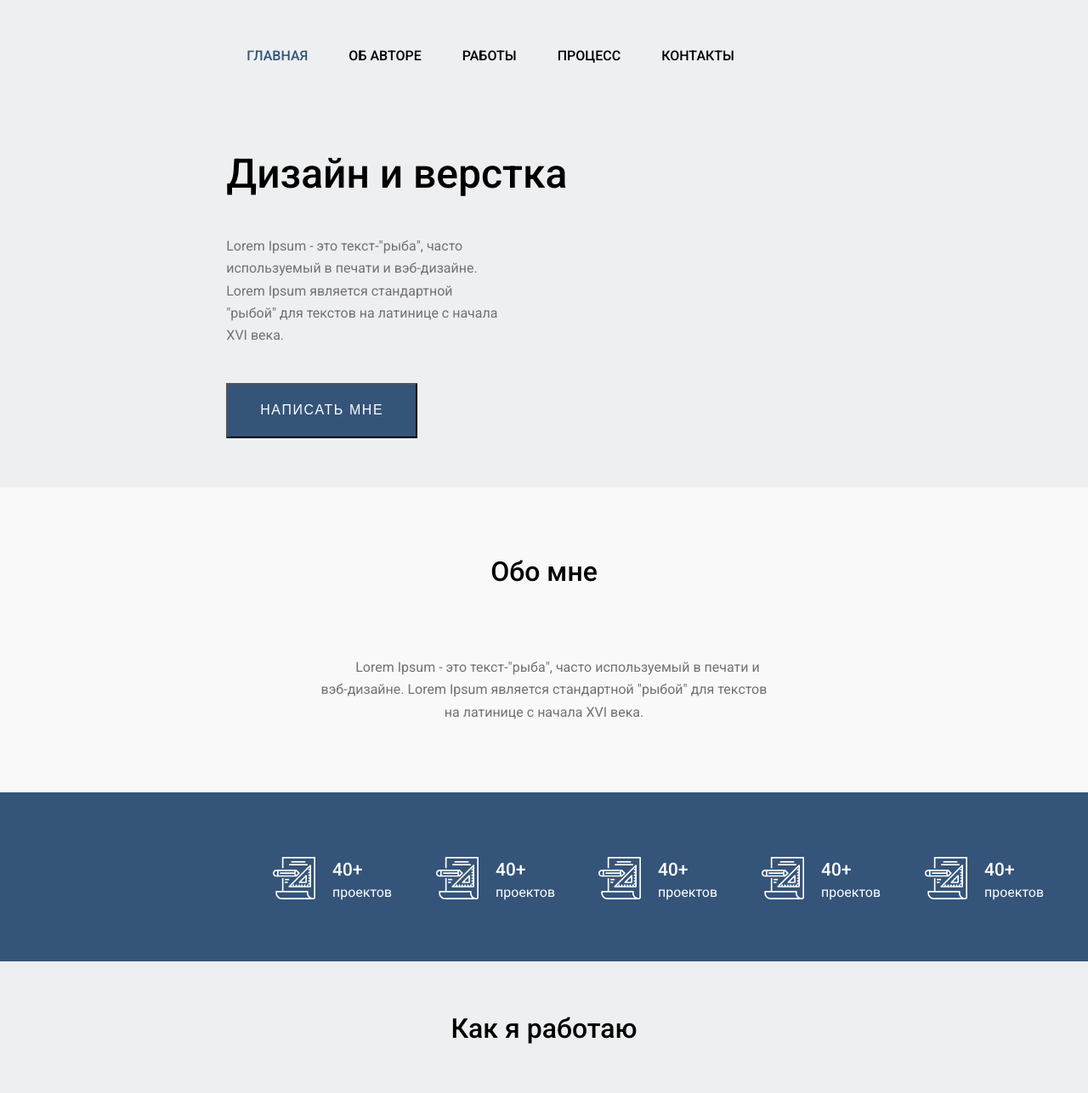
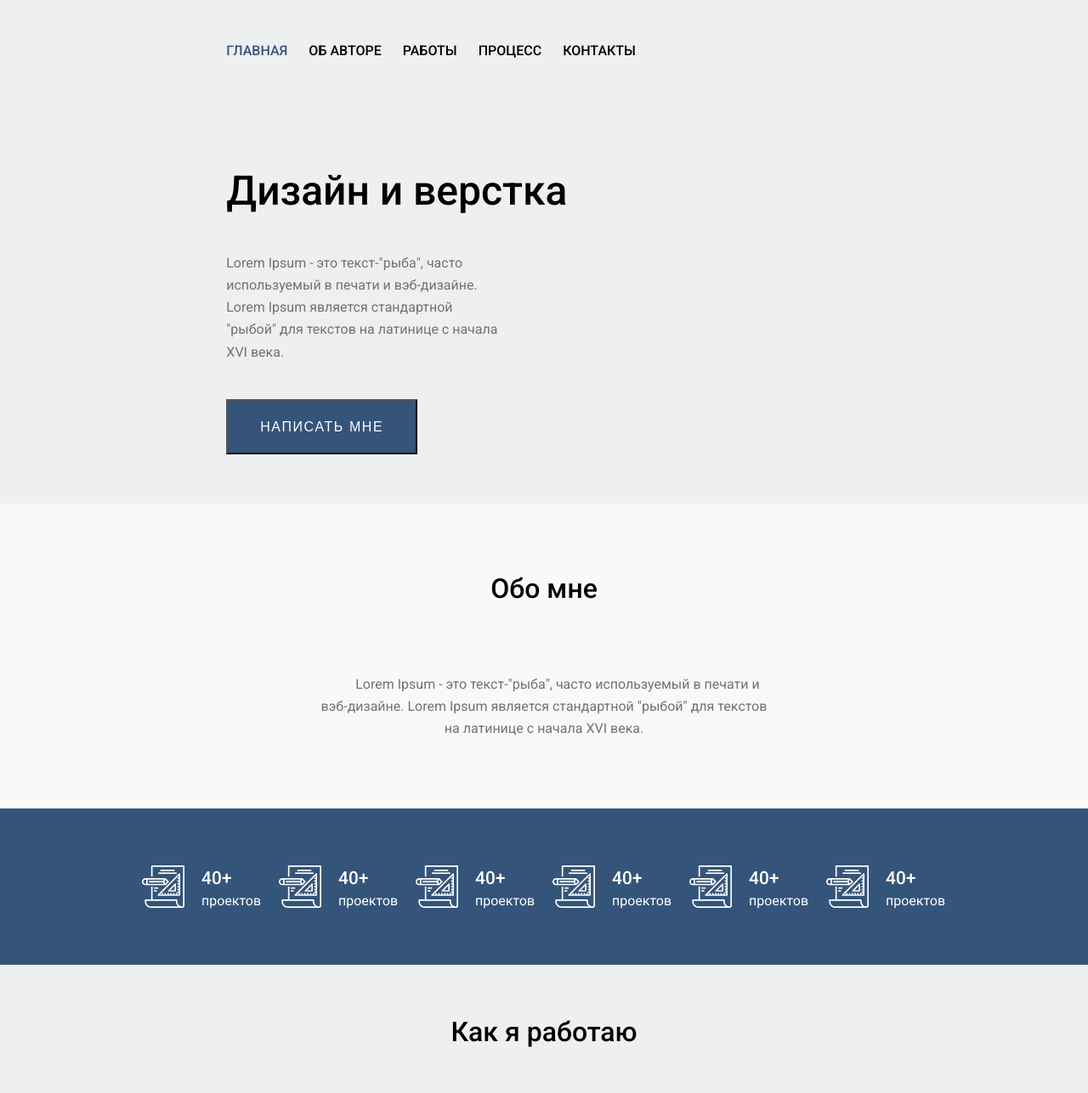
Before and after one commit to KaterynaFastovets/Simple-Site-2, a plain HTML site: page index.html in a window 1280 px wide. Shown: the top 1287 px of the page at 85% size. Drawn offline with Linux system fonts and the light colour scheme.

Commit message:
add to styles

```diff
--- a/css/styles.css
+++ b/css/styles.css
@@ -24,15 +24,11 @@ body {
   font-size: 16px;
   display: flex;
   flex-flow: row wrap;
-  justify-content: left;
+  gap: 50px;
   list-style: none;
   padding-left: 0%;
   padding-top: 3.2%;
   color: #000;
-}
-
-.menu li {
-  padding: 1.5em;
 }
 
 #item {
@@ -104,18 +100,13 @@ body {
 
 .project {
   display: flex;
-  flex-direction: row;
-  flex-wrap: wrap;
-  justify-content: left;
+  flex-flow: row wrap;
+  justify-content: center;
+  align-items: center;
+  gap: 50px;
   background: #34547a;
-  padding-left: 25%;
   padding-top: 5.2%;
   padding-bottom: 5.2%;
-  margin-bottom: 0;
-}
-
-img {
-  padding-right: 50px;
 }
 
 .main-title {
@@ -193,15 +184,13 @@ img {
 @media (max-width: 1440px) {
   .menu {
     margin: 0;
+    gap: 25px;
+    padding-top: 50px;
+    padding-bottom: 50px;
   }
 
   .project {
-    justify-content: space-evenly;
-  }
-
-  img {
-    padding-top: 10px;
-    padding-bottom: 5px;
+    gap: 20px;
   }
 
   .my-work {
--- a/index.html
+++ b/index.html
@@ -44,6 +44,7 @@
             <img src="img/numbers__item.svg" alt="">
             <img src="img/numbers__item.svg" alt="">
             <img src="img/numbers__item.svg" alt="">
+            <img src="img/numbers__item.svg" alt="">
         </div>
 
         <!-- My work -->
```
